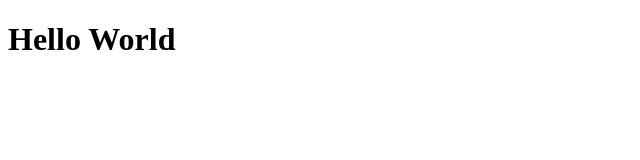
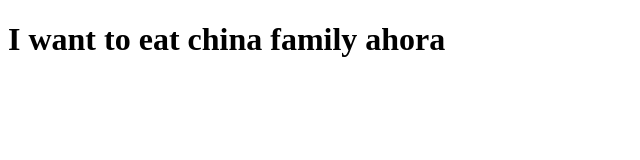
Before and after one commit to xdanielgonzalez/simplewebapp, a plain HTML site: page index.html in a window 1280 px wide. Shown: the whole page, without its empty margins (0-640 px from the left). Drawn offline with Linux system fonts and the light colour scheme.

Commit message:
Update index.html

```diff
--- a/index.html
+++ b/index.html
@@ -4,7 +4,7 @@
 	<meta charset="utf-8">
 	<meta name="viewport" content="width=device-width, initial-scale=1">
 	<title></title>
-	<h1>Hello World</h1>
+	<h1>I want to eat china family ahora</h1>
 </head>
 <body>
 
```
